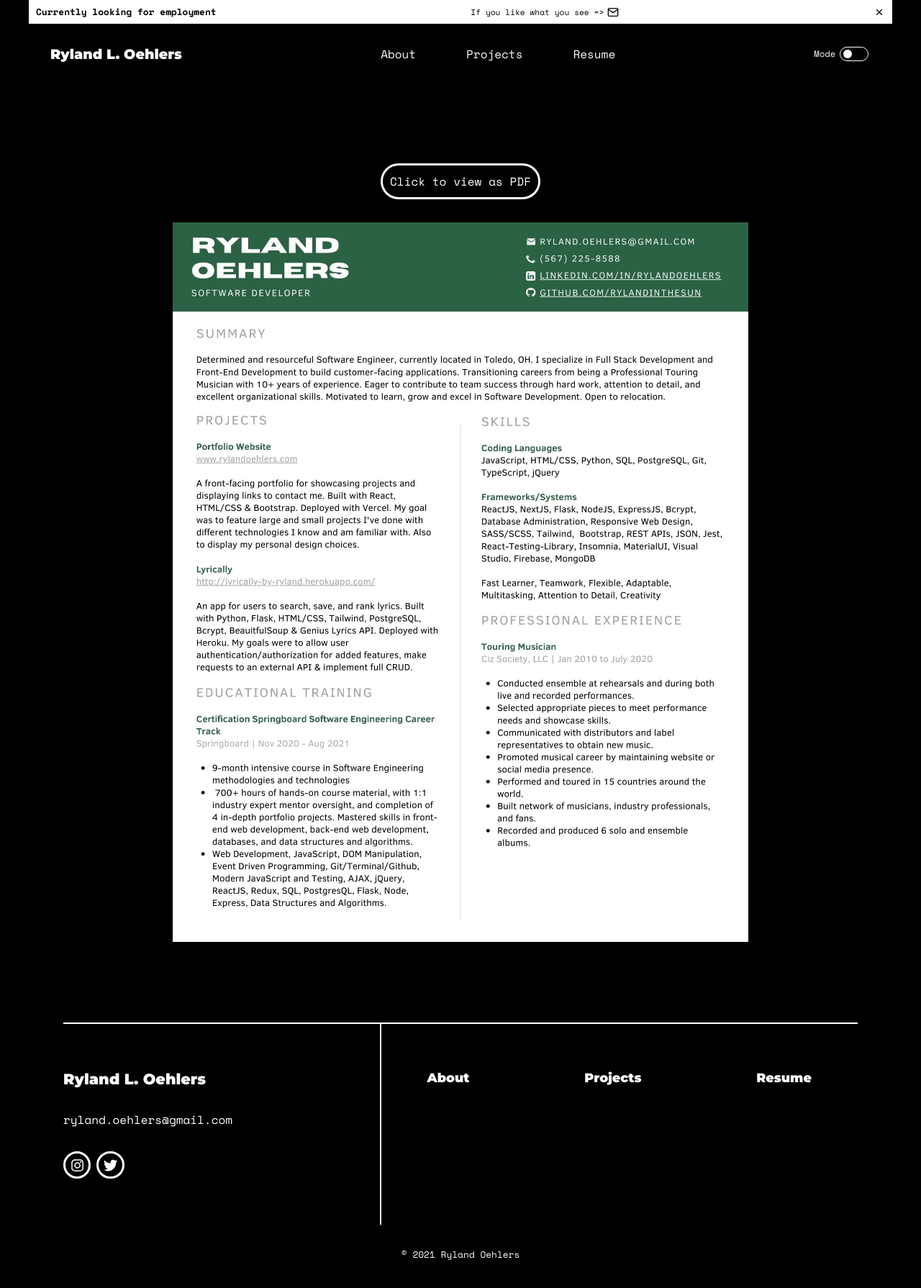
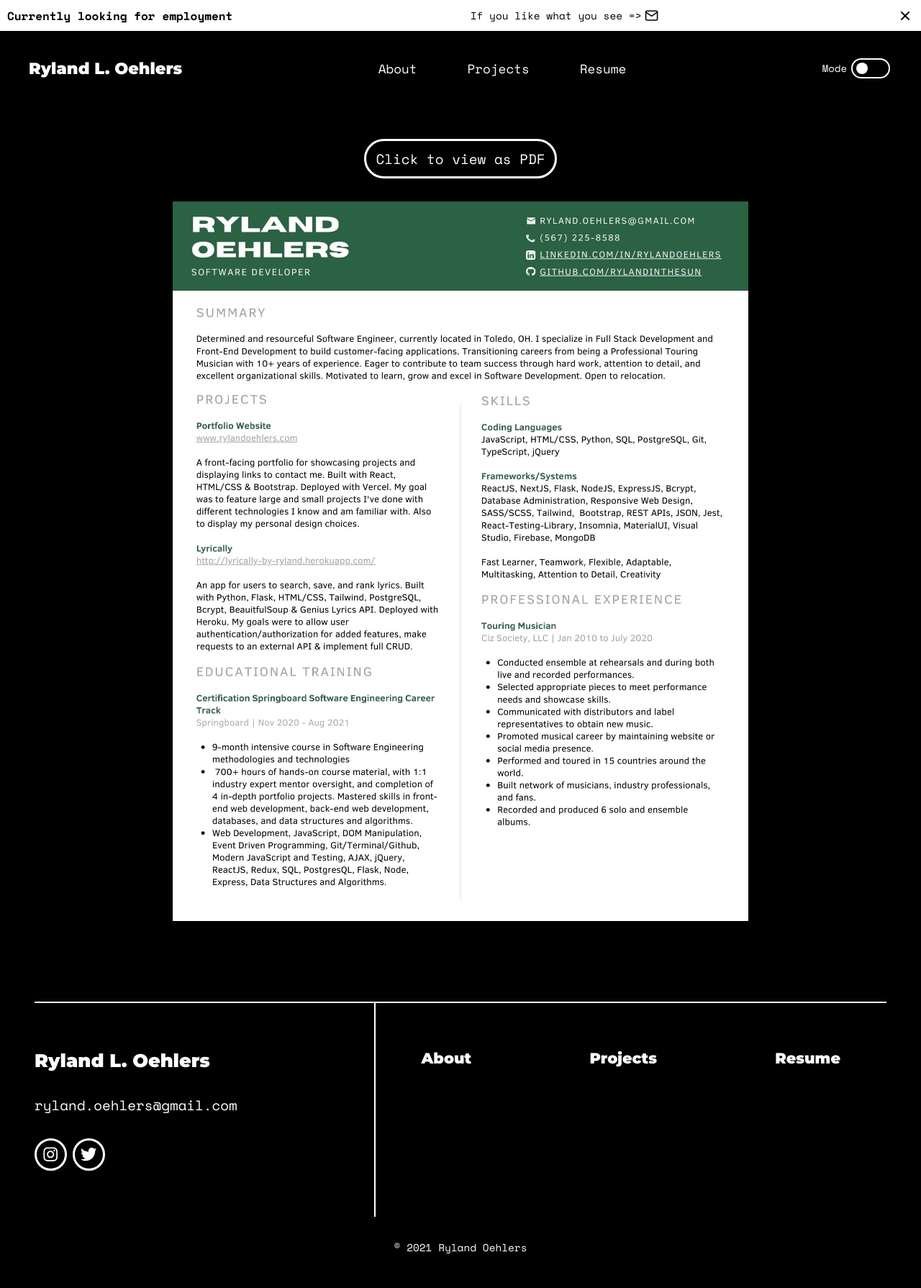
Before and after one commit to rylandinthesun/new-portfolio-site, a Next.js app: page /resume in a window 1280 px wide. Shown: the top 1790 px of the page at 72% size. Built offline with nearby package versions, Linux system fonts and the light colour scheme.

Commit message:
resize css

```diff
--- a/styles/AboutPage.module.css
+++ b/styles/AboutPage.module.css
@@ -7,7 +7,7 @@
 
 .main {
 	width: 100%;
-	margin-top: 2rem;
+	margin: 1rem 0 5rem 0;
 	padding: 0 3rem;
 	display: flex;
 	flex-direction: column;
@@ -17,7 +17,7 @@
 .main h4 {
 	font-family: 'Montserrat', sans-serif;
 	width: 70%;
-	font-size: 3.5rem;
+	font-size: 3.8rem;
 	font-weight: 900;
 }
 
@@ -26,8 +26,8 @@
 	width: 75%;
 	float: right;
 	text-align: right;
-	font-size: 1.2rem;
-	margin: 1rem 0 2rem 0;
+	font-size: 1.5rem;
+	margin: 1rem 0 3rem 0;
 }
 
 .paragraphNext {
@@ -35,28 +35,29 @@
 	width: 75%;
 	float: left;
 	text-align: left;
-	font-size: 1.2rem;
-	margin: 1rem 0 2rem 0;
+	font-size: 1.5rem;
+	margin: 1rem 0 3rem 0;
 }
 
 @media only screen and (max-width: 865px) {
 	.main {
 		padding: 0 1rem;
+		margin: 5rem 0 5rem 0;
 	}
 
 	.main h4 {
 		width: 80%;
-		font-size: 2.6rem;
+		font-size: 2.8rem;
 	}
 
 	.paragraph {
 		width: 90%;
-		font-size: 1rem;
+		font-size: 1.2rem;
 	}
 
 	.paragraphNext {
 		width: 90%;
-		font-size: 1rem;
+		font-size: 1.2rem;
 	}
 }
 
@@ -66,10 +67,10 @@
 	}
 
 	.paragraph {
-		font-size: 0.9rem;
+		font-size: 1rem;
 	}
 
 	.paragraphNext {
-		font-size: 0.9rem;
+		font-size: 1rem;
 	}
 }
--- a/styles/Footer.module.css
+++ b/styles/Footer.module.css
@@ -22,12 +22,13 @@
 .myInfo h5 {
 	font-family: 'Montserrat', sans-serif;
 	font-weight: 900;
-	font-size: 1.3rem;
+	font-size: 1.6rem;
 	margin: 0 0 2rem 0;
 }
 
 .emailLink {
 	font-family: 'Space Mono', monospace;
+	font-size: 1.2rem;
 	margin-bottom: 2rem;
 	transition: 0.2s;
 }
@@ -38,10 +39,10 @@
 
 .socialLinks a {
 	display: inline-block;
-	font-size: 1.2rem;
-	padding: 0.45rem 0;
-	width: 2.4rem;
-	height: 2.4rem;
+	font-size: 1.4rem;
+	padding: 0.5rem 0;
+	width: 2.8rem;
+	height: 2.8rem;
 	text-align: center;
 	border-width: 3px;
 	border-style: solid;
@@ -65,7 +66,7 @@
 .pageLinks a {
 	font-family: 'Montserrat', sans-serif;
 	font-weight: 900;
-	font-size: 1.1rem;
+	font-size: 1.3rem;
 	transition: 0.2s;
 }
 
@@ -77,7 +78,7 @@
 	text-align: center;
 	padding: 2rem 0 4rem 0;
 	font-family: 'Space Mono', monospace;
-	font-size: 0.8rem;
+	font-size: 0.9rem;
 }
 
 @media only screen and (max-width: 865px) {
@@ -86,11 +87,11 @@
 	}
 
 	.myInfo h5 {
-		font-size: 1.2rem;
+		font-size: 1.3rem;
 	}
 
 	.emailLink {
-		font-size: 0.9rem;
+		font-size: 1rem;
 	}
 
 	.pageLinks {
@@ -98,7 +99,7 @@
 	}
 
 	.pageLinks a {
-		font-size: 1rem;
+		font-size: 1.1rem;
 	}
 }
 
@@ -123,7 +124,7 @@
 	.container footer {
 		border-top-width: 2px;
 		border-top-style: solid;
-		font-size: 0.7rem;
+		font-size: 0.8rem;
 	}
 }
 
@@ -132,6 +133,6 @@
 		padding: 3rem 2rem;
 	}
 	.pageLinks a {
-		font-size: 0.9rem;
+		font-size: 1rem;
 	}
 }
--- a/styles/Home.module.css
+++ b/styles/Home.module.css
@@ -8,20 +8,25 @@
 
 .main {
 	width: 100%;
-	margin-top: 2.5rem;
+	margin-top: 5rem;
 	padding: 0 3rem;
 	display: flex;
 	justify-content: space-between;
 	align-items: center;
 }
 
+.main span {
+	display: block;
+	white-space: nowrap;
+}
+
 .main h1 {
 	font-family: 'Montserrat', sans-serif;
-	width: 625px;
-	font-size: 4.4rem;
+	width: 58%;
+	font-size: 7.4vw;
 	font-weight: 900;
 	line-height: 1;
-	padding-right: 20px;
+	margin-right: 2rem;
 }
 
 .main div {
@@ -32,7 +37,7 @@
 
 .summary {
 	width: 100%;
-	margin-top: 5rem;
+	margin-top: 8rem;
 	padding: 0 3rem;
 	display: flex;
 	justify-content: space-between;
@@ -51,22 +56,22 @@
 
 .summary h2 {
 	font-family: 'Montserrat', sans-serif;
-	font-size: 2.2rem;
+	font-size: 2.6rem;
 	font-weight: 900;
 	margin: 0;
 }
 
 .summary p {
-	width: 36rem;
+	width: 42rem;
 	font-family: 'Space Mono', monospace;
-	font-size: 1.4rem;
+	font-size: 1.6rem;
 	text-align: right;
 	margin-top: 0;
 }
 
 .socials {
 	text-align: end;
-	font-size: 2rem;
+	font-size: 2.6rem;
 }
 
 .socials a {
@@ -82,7 +87,7 @@
 	padding: 0 3rem;
 	margin-top: 1rem;
 	font-family: 'Space Mono', monospace;
-	font-size: 1rem;
+	font-size: 1.2rem;
 }
 
 .familiarWith {
@@ -101,7 +106,7 @@
 	display: flex;
 	justify-content: space-between;
 	width: 100%;
-	margin-top: 5rem;
+	margin-top: 8rem;
 	padding: 0 3rem;
 }
 
@@ -113,7 +118,7 @@
 
 .toolKit h2 {
 	font-family: 'Montserrat', sans-serif;
-	font-size: 2.2rem;
+	font-size: 2.6rem;
 	font-weight: 900;
 	margin: 0;
 }
@@ -121,7 +126,7 @@
 .tools {
 	width: 75%;
 	display: grid;
-	grid-template-columns: repeat(auto-fit, minmax(160px, 1fr));
+	grid-template-columns: repeat(auto-fit, minmax(180px, 1fr));
 	gap: 0.6rem;
 	row-gap: 0.5rem;
 	margin-right: 20px;
@@ -134,9 +139,9 @@
 	align-items: center;
 	border-width: 1px;
 	border-style: solid;
-	height: 40px;
+	height: 50px;
 	font-family: 'Space Mono', monospace;
-	font-size: 1.1rem;
+	font-size: 1.2rem;
 }
 
 .toolCard span {
@@ -146,15 +151,15 @@
 .projects {
 	width: 100%;
 	padding: 0 3rem;
+	margin-top: 1rem;
 	display: flex;
 	flex-direction: column;
 }
-
 .projectsTitle {
 	width: 100%;
 	display: flex;
 	justify-content: space-between;
-	font-size: 3rem;
+	font-size: 4rem;
 	font-family: 'Montserrat', sans-serif;
 }
 
@@ -168,9 +173,10 @@
 	width: 100%;
 	font-family: 'Montserrat', sans-serif;
 	font-weight: 700;
-	font-size: 1.2rem;
+	font-size: 1.6rem;
 	text-transform: uppercase;
 	transition: 0.2s;
+	margin: 1rem 0;
 }
 
 .moreProjects span {
@@ -181,17 +187,25 @@
 	color: #949494;
 }
 
+@media only screen and (min-width: 1550px) {
+	.main h1 {
+		font-size: 7rem;
+	}
+}
+
 @media only screen and (max-width: 865px) {
 	.main {
+		display: flex;
 		flex-direction: column;
-		padding: 0 1rem;
+		justify-content: center;
+		padding: 0 2rem;
 	}
 
 	.main h1 {
-		font-size: 4rem;
-		padding-right: 0;
-		padding: 0 2.2rem;
-		width: 508px;
+		margin-right: 0;
+		font-size: 3.4rem;
+		text-align: left;
+		width: 350px;
 	}
 
 	.summary {
@@ -199,18 +213,18 @@
 	}
 
 	.summary h2 {
-		font-size: 1.8rem;
+		font-size: 2.2rem;
 	}
 
 	.summary p {
-		font-size: 1.1rem;
+		font-size: 1.3rem;
 		width: 25rem;
 		padding-left: 10px;
 	}
 
 	.familiar {
 		padding: 0 1rem;
-		font-size: 0.9rem;
+		font-size: 1rem;
 	}
 
 	.toolKit {
@@ -218,7 +232,7 @@
 	}
 
 	.toolKit h2 {
-		font-size: 1.8rem;
+		font-size: 2.2rem;
 	}
 
 	.tools {
@@ -238,18 +252,22 @@
 	}
 
 	.projectsTitle {
-		font-size: 2.2rem;
+		font-size: 2.6rem;
 	}
 
 	.moreProjects {
-		font-size: 1.1rem;
+		font-size: 1.3rem;
 	}
 }
 
 @media only screen and (max-width: 480px) {
+	.main {
+		padding: 0 1rem;
+	}
+
 	.main h1 {
 		font-size: 2.8rem;
-		width: 308px;
+		width: 300px;
 		padding: 0;
 	}
 
@@ -274,7 +292,7 @@
 	}
 
 	.familiar {
-		font-size: 0.8rem;
+		font-size: 0.9rem;
 	}
 
 	.toolKit {
@@ -290,7 +308,7 @@
 	.socials {
 		display: flex;
 		flex-direction: column;
-		font-size: 1.8rem;
+		font-size: 2.2rem;
 		margin-top: 1.2rem;
 		margin-bottom: 0.4rem;
 		justify-content: space-between;
@@ -311,10 +329,10 @@
 	}
 
 	.projectsTitle {
-		font-size: 1.4rem;
+		font-size: 2rem;
 	}
 
 	.moreProjects {
-		font-size: 1rem;
+		font-size: 1.1rem;
 	}
 }
--- a/styles/Layout.module.css
+++ b/styles/Layout.module.css
@@ -1,4 +1,4 @@
 .layout {
 	margin: 0 auto;
-	max-width: 1200px;
+	max-width: 1600px;
 }
--- a/styles/NavBar.module.css
+++ b/styles/NavBar.module.css
@@ -1,11 +1,11 @@
 .navbar {
-	height: 60px;
+	height: 100px;
 	display: flex;
 	align-items: center;
 	justify-content: space-between;
 	width: 100%;
-	font-size: 12px;
-	padding: 40px 30px;
+	font-size: 14px;
+	padding: 40px 40px;
 	font-family: 'Space Mono', monospace;
 	z-index: 999;
 }
@@ -22,7 +22,7 @@
 
 .pageLinks a {
 	margin: 0 35px;
-	font-size: 16px;
+	font-size: 1.1rem;
 	transition: 0.2s;
 }
 
@@ -33,11 +33,11 @@
 .homeLink a {
 	font-family: 'Montserrat', sans-serif;
 	font-weight: 900;
-	font-size: 1.2rem;
+	font-size: 1.4rem;
 }
 
 .menuBtn {
-	font-size: 25px;
+	font-size: 2rem;
 	display: none;
 }
 
@@ -46,16 +46,16 @@
 }
 
 .themeSwitcher div span {
-	padding-top: 4px;
+	padding-top: 6px;
 	padding-right: 2px;
 }
 
 .themeSwitcher input {
 	-webkit-appearance: none;
 	appearance: none;
-	height: 20px;
-	width: 40px;
-	border: 1px solid #fff;
+	height: 28px;
+	width: 54px;
+	border: 2px solid #fff;
 	border-radius: 50px;
 	cursor: pointer;
 	outline: none;
@@ -66,23 +66,23 @@
 .themeSwitcher input:before {
 	content: "";
 	position: absolute;
-	height: 12px;
-	width: 12px;
+	height: 16px;
+	width: 16px;
 	background-color: #fff;
 	border-radius: 50%;
-	left: 4px;
-	top: 3px;
+	left: 5px;
+	top: 4px;
 	transition: 0.2s;
 }
 
 .themeSwitcher input:checked {
 	background-color: #fff;
-	border: 1px solid #000;
+	border: 2px solid #000;
 }
 
 .themeSwitcher input:checked:before {
 	background-color: #000;
-	left: 23px;
+	left: 30px;
 }
 
 .themeSwitcher input:checked:after {
@@ -91,8 +91,8 @@
 
 .onPageCircle {
 	display: inline-block;
-	height: 12px;
-	width: 12px;
+	height: 15px;
+	width: 15px;
 	border-style: solid;
 	border-width: 3px;
 	border-radius: 50%;
@@ -101,11 +101,13 @@
 
 @media only screen and (max-width: 865px) {
 	.navbar {
+		height: 80px;
 		background-color: #fff;
 		color: #000;
 		border-bottom-width: 2px;
 		border-bottom-style: solid;
 		position: fixed;
+		padding: 40px 30px;
 	}
 
 	.pageLinks {
@@ -113,11 +115,11 @@
 	}
 
 	.homeLink a {
-		font-size: 1rem;
+		font-size: 1.2rem;
 	}
 
 	.themeSwitcher input {
-		border: 1px solid #000;
+		border: 2px solid #000;
 	}
 
 	.themeSwitcher input:before {
@@ -134,3 +136,9 @@
 		cursor: pointer;
 	}
 }
+
+@media only screen and (max-width: 480px) {
+	.homeLink a {
+		font-size: 1.1rem;
+	}
+}
--- a/styles/ProjectPage.module.css
+++ b/styles/ProjectPage.module.css
@@ -3,12 +3,13 @@
 }
 
 .main {
-	margin: 5rem 0;
+	margin: 1rem 0 5rem 0;
 	padding: 0 3rem;
 }
 
 @media only screen and (max-width: 865px) {
 	.main {
+		margin: 8rem 0 5rem 0;
 		padding: 0 1rem;
 	}
 }
--- a/styles/ResumePage.module.css
+++ b/styles/ResumePage.module.css
@@ -6,7 +6,7 @@
 }
 
 .main {
-	margin: 5rem 0;
+	margin: 1rem 0 5rem 0;
 	display: flex;
 	flex-direction: column;
 	align-items: center;
@@ -14,10 +14,11 @@
 
 .pdfLink {
 	margin-bottom: 2rem;
+	font-size: 1.2rem;
 	border-width: 3px;
 	border-style: solid;
 	border-radius: 50px;
-	padding: 10px 10px;
+	padding: 10px 14px;
 	font-family: 'Space Mono', monospace;
 	transition: 0.2s;
 }
@@ -32,8 +33,14 @@
 	z-index: -1;
 }
 
+@media only screen and (max-width: 865px) {
+	.main {
+		margin: 8rem 0;
+	}
+}
+
 @media only screen and (max-width: 480px) {
 	.pdfLink {
-		font-size: 0.8rem;
+		font-size: 0.9rem;
 	}
 }
--- a/styles/Sidebar.module.css
+++ b/styles/Sidebar.module.css
@@ -21,7 +21,7 @@
 
 	.sidebar ul li {
 		padding: 10px 80px 10px 30px;
-		font-size: 1rem;
+		font-size: 1.4rem;
 	}
 
 	.sidebar ul li a {
--- a/styles/Toast.module.css
+++ b/styles/Toast.module.css
@@ -1,11 +1,11 @@
 .toast {
 	width: 100%;
-	font-size: 0.8rem;
+	font-size: 1rem;
 	display: flex;
 	justify-content: space-between;
 	align-items: center;
 	padding: 0 10px;
-	height: 35px;
+	height: 45px;
 	font-family: 'Space Mono', monospace;
 	background-color: #fff;
 	color: #000;
@@ -23,11 +23,11 @@
 .desc {
 	display: flex;
 	align-items: center;
-	font-size: 0.7rem;
+	font-size: 0.9rem;
 }
 
 .desc a {
-	font-size: 1rem;
+	font-size: 1.2rem;
 	padding-top: 5px;
 	padding-left: 5px;
 	transition: 0.2s;
@@ -39,23 +39,27 @@
 
 .closeBtn {
 	cursor: pointer;
-	font-size: 1rem;
+	font-size: 1.5rem;
 }
 
 @media only screen and (max-width: 865px) {
 	.toast {
 		position: fixed;
 		z-index: 9999;
-		height: 25px;
-		font-size: 0.7rem;
+		height: 35px;
+		font-size: 0.9rem;
 		border-bottom-width: 2px;
 		border-bottom-style: solid;
 		border-color: #000;
 		color: #000;
 	}
+
+	.desc {
+		font-size: 0.8rem;
+	}
 }
 
-@media only screen and (max-width: 480px) {
+@media only screen and (max-width: 625px) {
 	.desc span {
 		display: none;
 	}
```
Also changed, not shown: pages/index.js (+9 -5 lines), styles/ProjectCard.module.css (+15 -12 lines).
